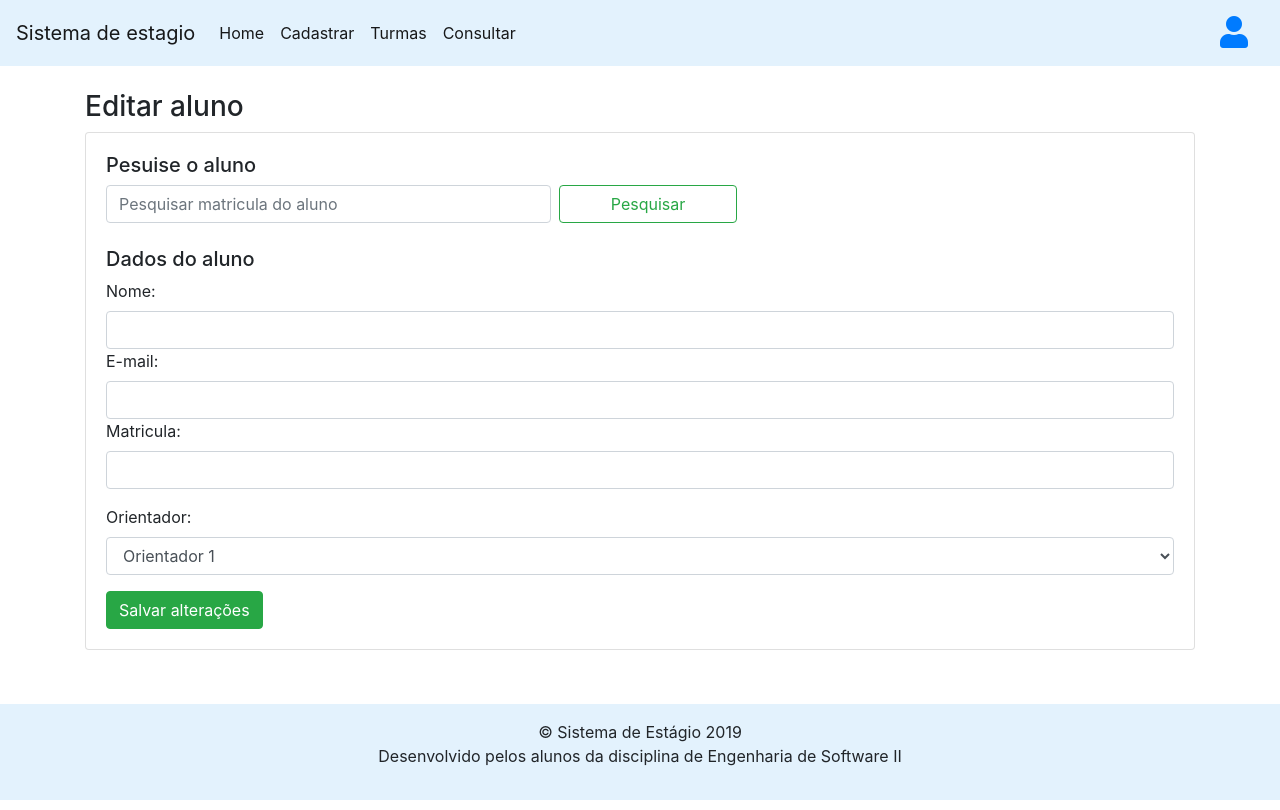
After one commit to Darlan-Souza/estagio_es, a Node server app: page /usuarios/editarAluno in a window 1280 px wide. The commit adds this page. Run offline with Node 20, Linux system fonts and the light colour scheme; some libraries are stand-ins or nearby versions.

Commit message:
Alterações de rotas

```diff
--- a/routes/usuario.js
+++ b/routes/usuario.js
@@ -32,11 +32,15 @@ router.get('/novoaluno', function (req, res) {
 })
 
 router.get('/listarAlunos', function (req, res) {
-    res.render("usuarios/professor/aluno_listar")
+    res.render("usuarios/professor/listarAlunos")
 })
 
 router.get('/editar', function (req, res) {
     res.render("usuarios/editar")
+})
+
+router.get('/editarAluno', function (req, res) {
+    res.render("usuarios/professor/editarAluno")
 })
 
 router.get('/orientadores', function (req, res) {
--- a/views/usuarios/professor/cadastrarOrientador.handlebars
+++ b/views/usuarios/professor/cadastrarOrientador.handlebars
@@ -15,7 +15,7 @@
                 <input type="text" name="nome" class="form-control" required>
                 <label for="email">E-mail: </label>
                 <input type="email" name="email" class="form-control" required>
-                <button type="submit" class="btn btn-success mt-3">Criar conta</button>
+                <button type="submit" class="btn btn-success mt-3">Adicionar</button>
             </form>
         </div>
     </div>
--- /dev/null
+++ b/views/usuarios/professor/editarAluno.handlebars
@@ -0,0 +1,37 @@
+{{#each erros}}
+
+<div class="alert alert-danger">{{texto}}</div>
+
+{{else}}
+
+{{/each}}
+<h3>Editar aluno</h3>
+
+<div class="card" style="margin-bottom: 10em;">
+    <div class="card-body">
+        <h5>Pesuise o aluno</h5>
+        <form class="form-inline">
+            <input class="form-control mr-2 col-sm-5" type="search" placeholder="Pesquisar matricula do aluno" aria-label="Search">
+            <button class="btn btn-outline-success my-2 my-sm-0 col-sm-2" type="submit">Pesquisar</button>
+        </form>
+
+        <br>
+        <h5>Dados do aluno</h5>
+        <form action="" method="POST">
+            <label for="nome">Nome: </label>
+            <input type="text" name="nome" class="form-control" required>
+            <label for="email">E-mail: </label>
+            <input type="email" name="email" class="form-control" required>
+            <label for="matricula">Matricula: </label>
+            <input type="password" name="matricula" class="form-control" required>
+            <label for="orientador" class=" mt-3">Orientador:</label>
+            <select class="form-control" id="orientador">
+                <option value="0">Orientador 1</option>
+                <option value="1">Orientador 2</option>
+                <option value="2">Orientador 3</option>
+            </select>
+
+            <button type="submit" class="btn btn-success mt-3">Salvar alterações</button>
+        </form>
+    </div>
+</div>
--- a/views/usuarios/professor/novoaluno.handlebars
+++ b/views/usuarios/professor/novoaluno.handlebars
@@ -30,7 +30,7 @@
                     <option value="2">Orientador 3</option>
                 </select>
 
-                <button type="submit" class="btn btn-success mt-3">Criar conta</button>
+                <button type="submit" class="btn btn-success mt-3">Adicionar</button>
             </form>
         </div>
     </div>
```
Also changed, not shown: views/usuarios/professor/aluno_listar.handlebars (deleted, +0 -60 lines), views/usuarios/professor/listarAlunos.handlebars (added, +60 -0 lines), views/usuarios/professor/listarOrientadores.handlebars (+5 -5 lines), views/usuarios/professor/registro_professor.handlebars (added).
